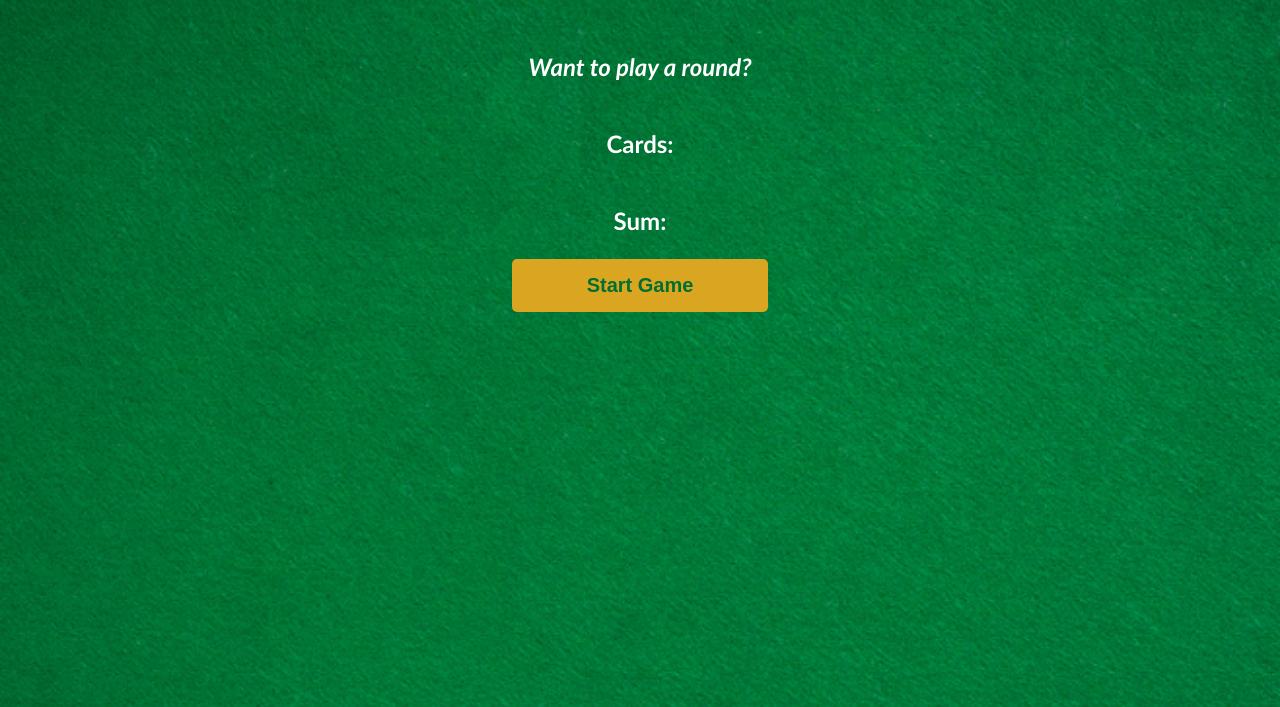
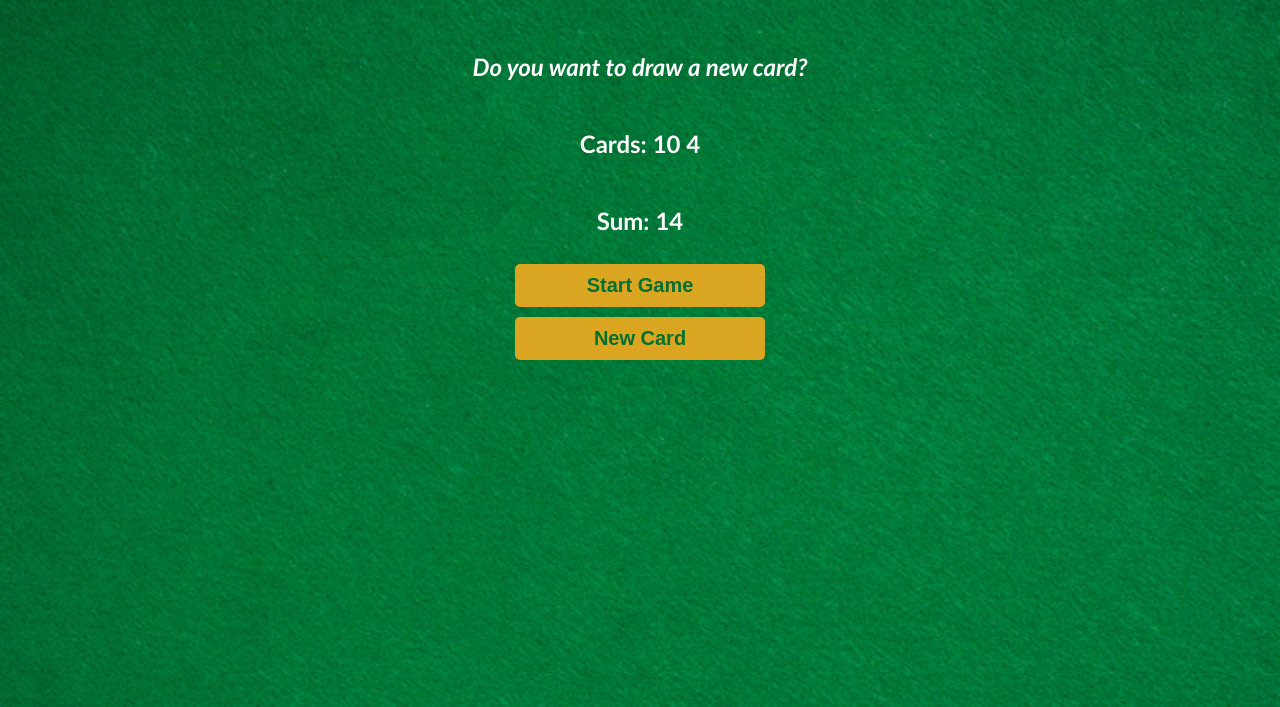
Before and after one commit to ImLJS/100DaysOfCode, a plain HTML site: page Day 8 - Blackjack/index.html in a window 1280 px wide. Both pictures are taken after a click on the button "Start Game". Shown: the part 93-800 px from the top of the page. Drawn offline with Linux system fonts and the light colour scheme.

Commit message:
Day 8 - Blackjack Game

```diff
--- a/Day 8 - Blackjack/index.html
+++ b/Day 8 - Blackjack/index.html
@@ -12,10 +12,11 @@
 
     <h1>Blackjack</h1>
     <p id="message-el">Want to play a round?</p>
-    <p>Cards:</p>
-    <p>Sum:</p>
+    <p id="cards-el">Cards:</p>
+    <p id="sum-el">Sum:</p>
 
     <button id="start-btn" onclick="startGame()">Start Game</button>
+    <button id="newcard-btn" onclick="newCard()">New Card</button>
 
     <script src="script.js"></script>
 </body>
--- a/Day 8 - Blackjack/script.js
+++ b/Day 8 - Blackjack/script.js
@@ -5,17 +5,40 @@ let hasBlackJack = false
 let isAlive = true
 let message = ""
 
+let messageEl = document.getElementById("message-el")
+let sumEl = document.getElementById("sum-el")
+let cardsEl = document.getElementById("cards-el")
 
-function startGame(){
+
+function startGame() {
+    renderGame()
+}
+
+function renderGame(){
+
+    cardsEl.textContent = "Cards: " + firstCard + " " + secondCard;
+    sumEl.textContent = "Sum: " + sum;
 
     if (sum <= 20) {
-        message = "Do you want to draw a new card? 🙂"
+        message = "Do you want to draw a new card? "
     } else if (sum === 21) {
-        message = "Wohoo! You've got Blackjack! 🥳"
+        message = "You've got Blackjack! "
         hasBlackJack = true
     } else {
-        message = "You're out of the game! 😭"
+        message = "You're out of the game!"
         isAlive = false
     }
-    console.log(message)
+
+    messageEl.textContent = message
 }
+
+function newCard() {
+
+    let card = 8
+    sum += card
+    cardsEl.textContent += " " + card
+    sumEl.textContent = "Sum: " + sum
+
+    renderGame()
+
+}
--- a/Day 8 - Blackjack/style.css
+++ b/Day 8 - Blackjack/style.css
@@ -20,13 +20,15 @@ h1 {
     font-style: italic;
 }
 
-#start-btn{
+button{
     background-color: goldenrod;
-    padding: 15px 75px;
+    width: 250px;
+    padding: 10px 0;
     border: none;
     color: #016f32;
     font-weight: bold;
     font-size: 20px;
     border-radius: 5px;
     cursor: pointer;
+    margin: 5px;
 }
```
